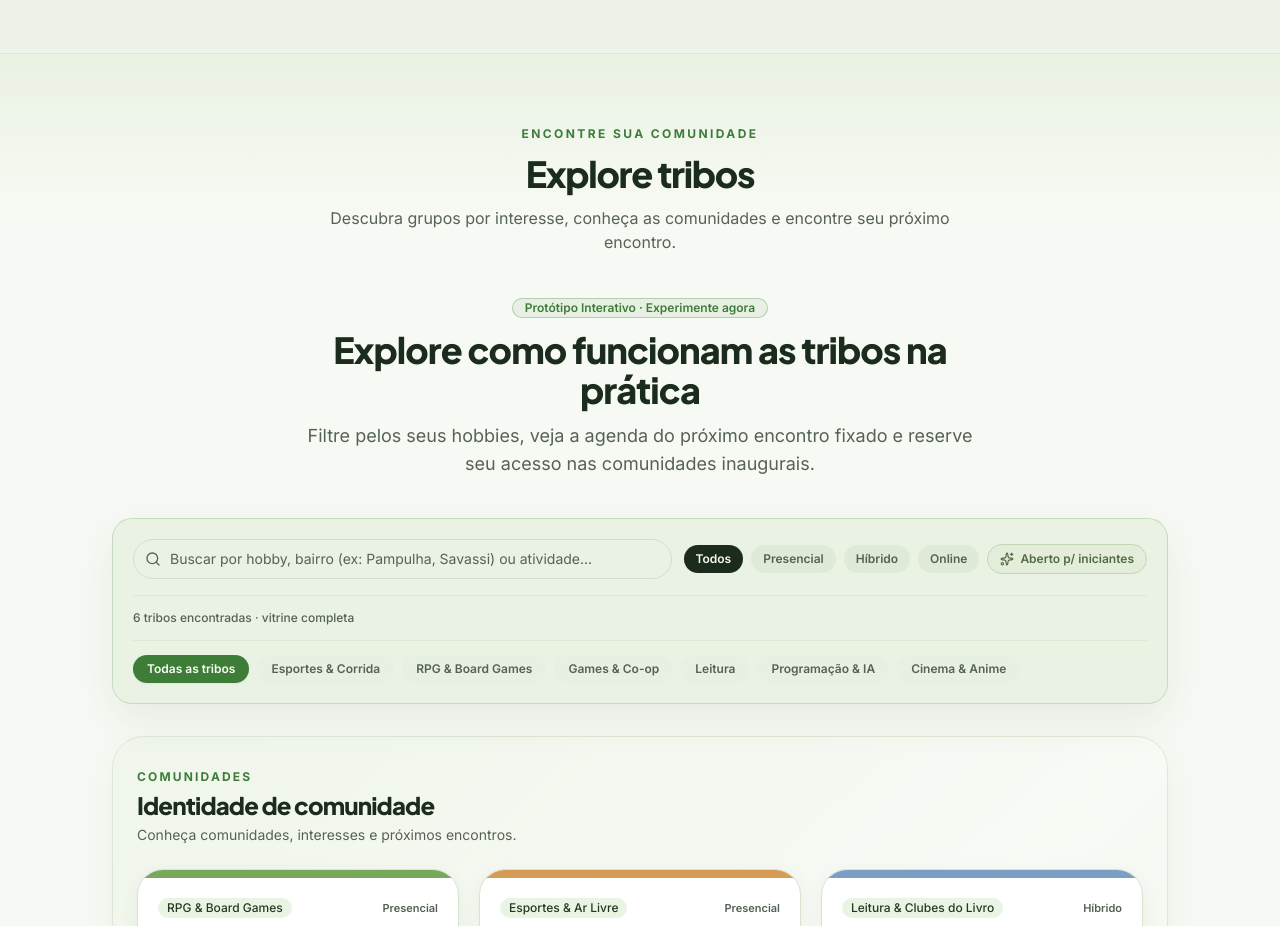
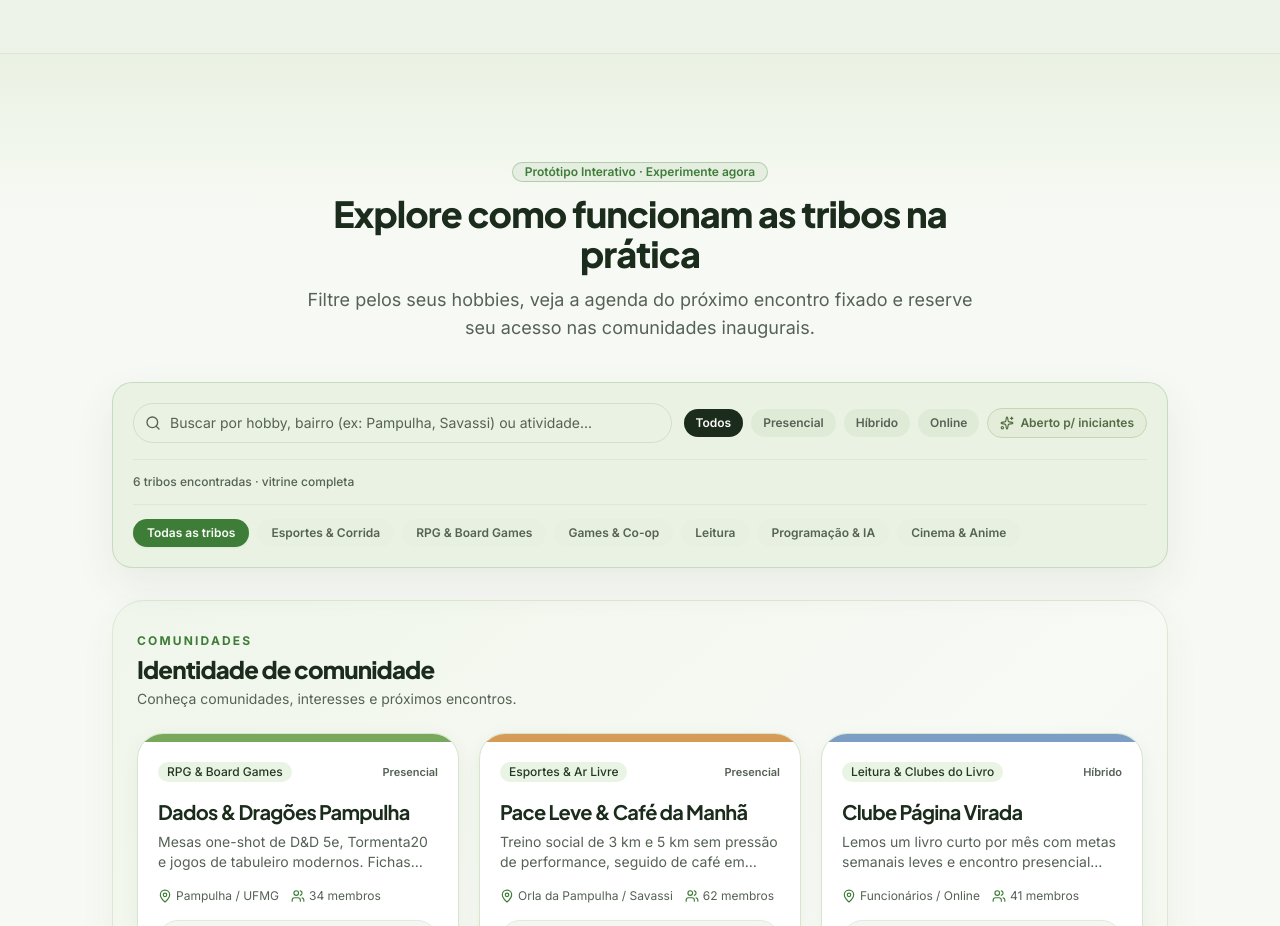
Before and after one commit to ArthurG12/Tribes, a Next.js app: page / in a window 1280 px wide. Shown: the part 1300-2226 px from the top of the page. Built offline with nearby package versions, Linux system fonts and the light colour scheme.

Commit message:
Avoid duplicate heading in homepage tribe explorer

```diff
--- a/src/app/page.tsx
+++ b/src/app/page.tsx
@@ -77,11 +77,6 @@ export default function TribesLandingPage() {
         <section className="relative overflow-hidden bg-[#f7faf4] py-14 sm:py-18">
           <div aria-hidden="true" className="pointer-events-none absolute inset-x-0 top-0 h-40 bg-gradient-to-b from-[#eaf2e3] to-transparent" />
           <div className="relative mx-auto max-w-6xl px-4 sm:px-6">
-            <div className="mb-2 text-center">
-              <p className="text-xs font-bold uppercase tracking-[0.2em] text-primary">Encontre sua comunidade</p>
-              <h2 className="mt-3 font-heading text-3xl font-extrabold text-foreground sm:text-4xl">Explore tribos</h2>
-              <p className="mx-auto mt-3 max-w-2xl text-muted-foreground">Descubra grupos por interesse, conheça as comunidades e encontre seu próximo encontro.</p>
-            </div>
             <TribeExplorer
               onSelectTribeForWaitlist={(tribe) => { window.location.href = "/lista-de-espera?tribo=" + encodeURIComponent(tribe.id); }}
               onExplorerInteract={(interest) => { void trackMvpEvent({ event: "explorer_interaction", interests: interest ? [interest] : undefined }); }}
```
